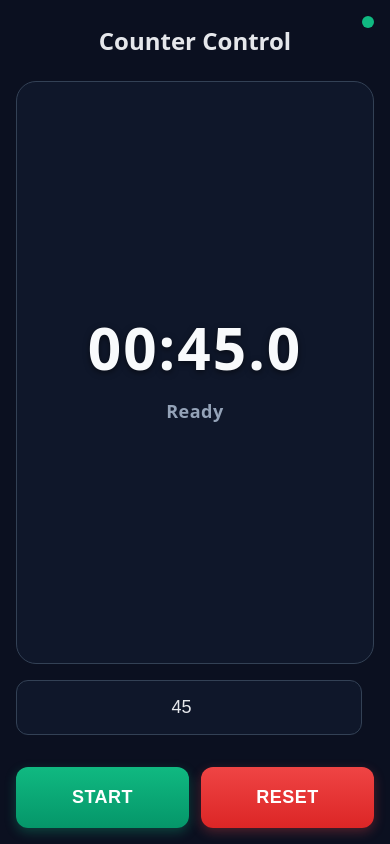
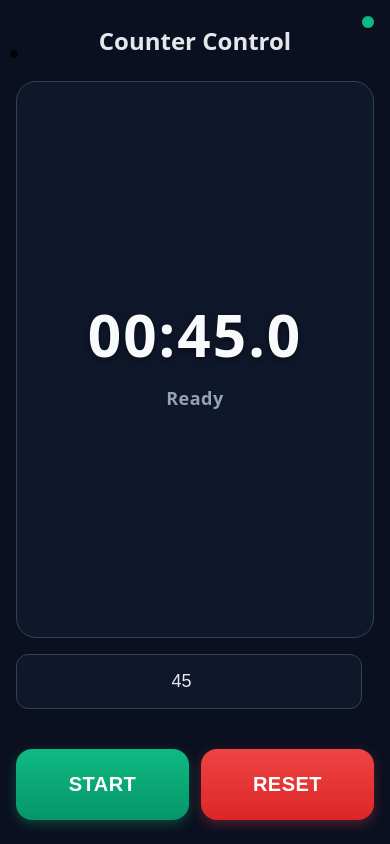
Before and after one commit to xaxy55/tournament-countdown, a website: page public/control.html in a window 390 px wide. Drawn offline with nearby package versions, Linux system fonts and the light colour scheme; no server answers.

Commit message:
feat: enhance mobile responsiveness and add debug info for troubleshooting

```diff
--- a/public/control.html
+++ b/public/control.html
@@ -2,7 +2,7 @@
 <html lang="en">
 <head>
   <meta charset="UTF-8" />
-  <meta name="viewport" content="width=device-width, initial-scale=1.0" />
+  <meta name="viewport" content="width=device-width, initial-scale=1.0, viewport-fit=cover" />
   <title>Counter Control</title>
   <style>
     :root {
@@ -42,10 +42,13 @@
 
     .container {
       height: 100vh;
-      display: grid;
-      grid-template-rows: auto 1fr auto;
-      padding: 16px;
+      height: 100dvh; /* Dynamic viewport height for mobile */
+      display: flex;
+      flex-direction: column;
+      padding: max(16px, env(safe-area-inset-top)) 16px max(16px, env(safe-area-inset-bottom)) 16px;
       gap: 16px;
+      min-height: 100vh;
+      min-height: 100dvh;
     }
 
     .header {
@@ -61,6 +64,7 @@
     }
 
     .status-display {
+      flex: 1;
       display: flex;
       flex-direction: column;
       align-items: center;
@@ -100,9 +104,13 @@
     .status-text.done { color: var(--status-done); }
 
     .controls {
-      display: grid;
+      flex-shrink: 0;
+      display: flex;
+      flex-direction: column;
       gap: 12px;
-      padding-bottom: env(safe-area-inset-bottom, 0);
+      padding-bottom: max(env(safe-area-inset-bottom, 0), 8px);
+      min-height: fit-content;
+      z-index: 10;
     }
 
     .duration-row {
@@ -156,18 +164,42 @@
       display: grid;
       grid-template-columns: 1fr 1fr;
       gap: 12px;
+      position: sticky;
+      bottom: 0;
+      background: var(--bg);
+      padding-top: 8px;
+    }
+
+    /* Fallback for older browsers */
+    .action-buttons {
+      display: flex;
+      flex-wrap: wrap;
+    }
+
+    /* Modern browsers will use grid */
+    @supports (display: grid) {
+      .action-buttons {
+        display: grid;
+        flex-wrap: initial;
+      }
     }
 
     .btn {
-      padding: 20px;
+      padding: 24px 20px;
       border: none;
-      border-radius: 12px;
-      font-size: 18px;
+      border-radius: 16px;
+      font-size: 20px;
       font-weight: 700;
       cursor: pointer;
       transition: all 150ms ease;
       letter-spacing: 0.5px;
       text-transform: uppercase;
+      min-height: 60px;
+      display: flex;
+      align-items: center;
+      justify-content: center;
+      -webkit-appearance: none;
+      appearance: none;
     }
 
     .btn:active {
@@ -221,7 +253,7 @@
     /* Toast notifications */
     .toast {
       position: fixed;
-      bottom: 100px;
+      bottom: calc(100px + env(safe-area-inset-bottom, 0));
       left: 50%;
       transform: translateX(-50%);
       background: var(--surface);
@@ -237,6 +269,37 @@
 
     .toast.show {
       opacity: 1;
+    }
+
+    /* iPhone specific fixes */
+    @supports (-webkit-touch-callout: none) {
+      .container {
+        height: -webkit-fill-available;
+      }
+
+      .btn {
+        -webkit-tap-highlight-color: transparent;
+        -webkit-touch-callout: none;
+      }
+
+      .duration-input {
+        -webkit-appearance: none;
+        appearance: none;
+        border-radius: 12px;
+      }
+    }
+
+    /* Debug info */
+    .debug-info {
+      position: fixed;
+      top: 50px;
+      left: 10px;
+      font-size: 10px;
+      color: yellow;
+      z-index: 9999;
+      background: rgba(0,0,0,0.7);
+      padding: 4px;
+      border-radius: 4px;
     }
   </style>
 </head>
@@ -266,6 +329,9 @@
         <button id="startBtn" class="btn btn-start">Start</button>
         <button id="resetBtn" class="btn btn-reset">Reset</button>
       </div>
+
+      <!-- Debug info for troubleshooting -->
+      <div class="debug-info" id="debugInfo"></div>
     </div>
   </div>
 
@@ -282,6 +348,19 @@
     const presetsContainer = document.getElementById('presetsContainer');
     const connectionStatus = document.getElementById('connectionStatus');
     const toast = document.getElementById('toast');
+    const debugInfo = document.getElementById('debugInfo');
+
+    // Debug function
+    function updateDebugInfo() {
+      if (debugInfo) {
+        debugInfo.innerHTML = `
+          Screen: ${window.screen.width}x${window.screen.height}<br>
+          Viewport: ${window.innerWidth}x${window.innerHeight}<br>
+          Buttons: ${startBtn ? 'OK' : 'MISSING'} | ${resetBtn ? 'OK' : 'MISSING'}<br>
+          UserAgent: ${navigator.userAgent.includes('iPhone') ? 'iPhone' : 'Other'}
+        `;
+      }
+    }
 
     // Socket connection
     const socket = io();
@@ -469,6 +548,20 @@
 
     // Request current state
     socket.emit('get-state');
+
+    // Debug info for iPhone issues
+    console.log('Screen dimensions:', window.screen.width, 'x', window.screen.height);
+    console.log('Viewport dimensions:', window.innerWidth, 'x', window.innerHeight);
+    console.log('User agent:', navigator.userAgent);
+
+    // Ensure buttons are visible on load
+    setTimeout(() => {
+      const buttons = document.querySelectorAll('.btn');
+      buttons.forEach(btn => {
+        const rect = btn.getBoundingClientRect();
+        console.log('Button position:', btn.textContent, rect.top, rect.bottom, 'viewport height:', window.innerHeight);
+      });
+    }, 1000);
   </script>
 </body>
 </html>
```
